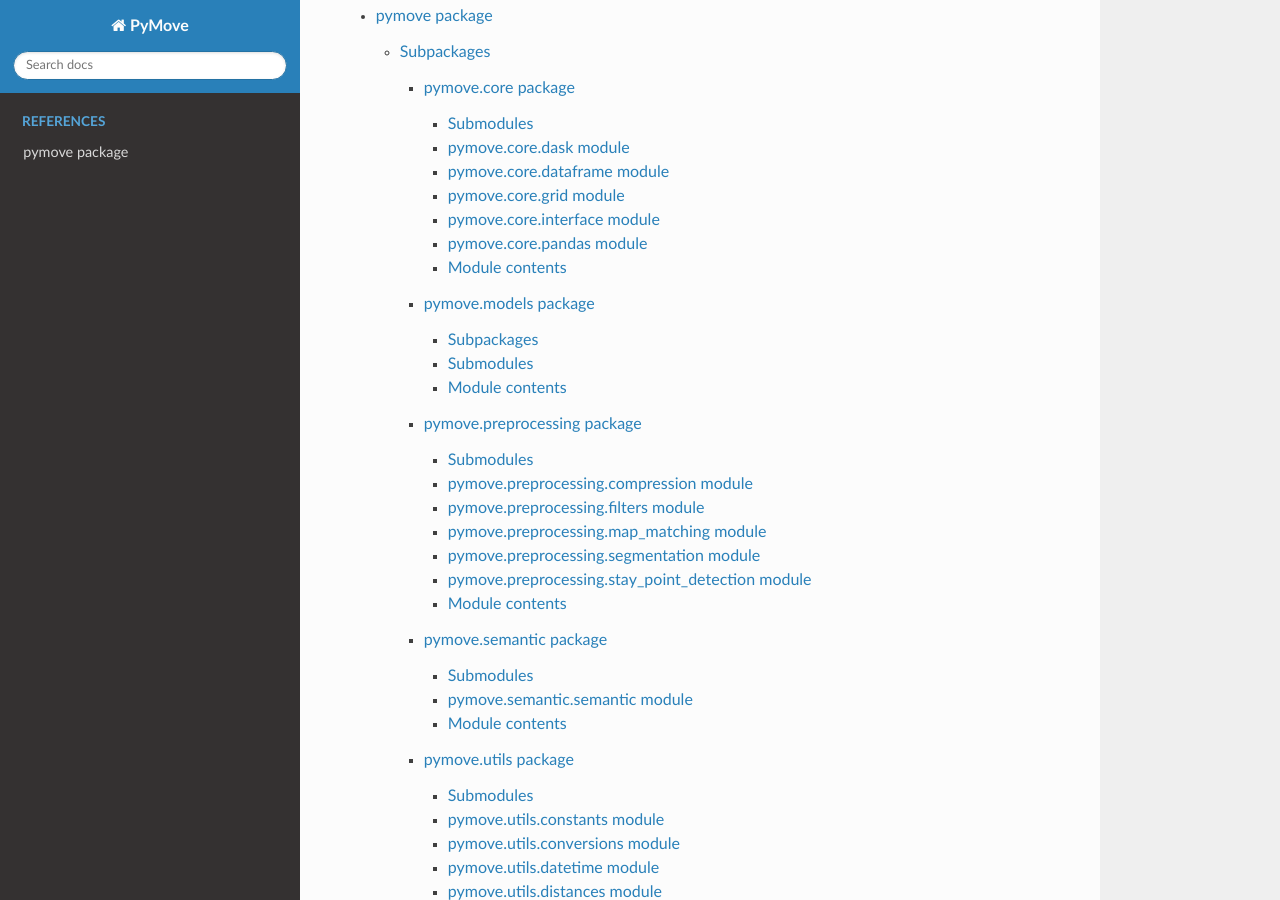
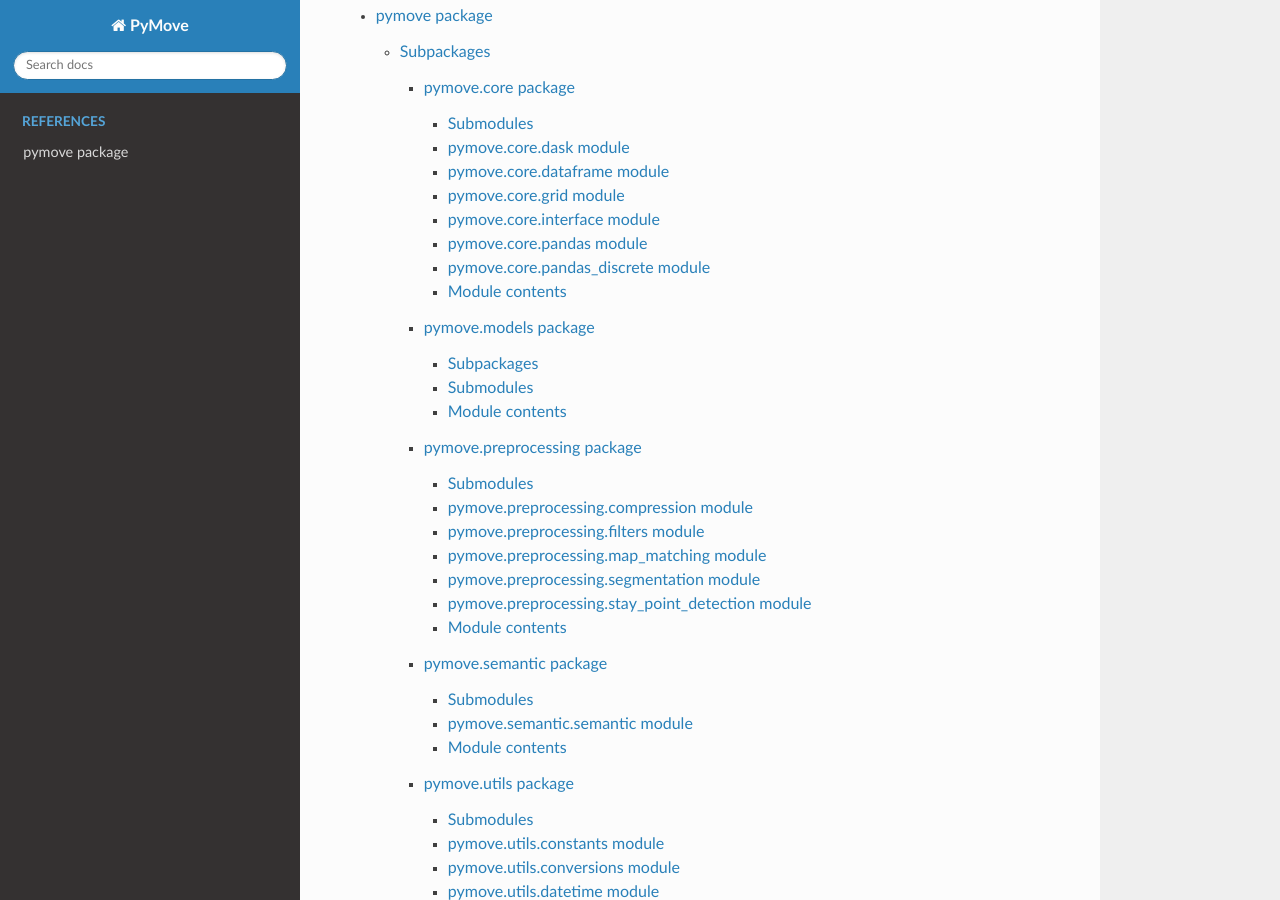
Before and after one commit to InsightLab/PyMove, a Sphinx documentation site: the page built from docs/index.rst, in a window 1280 px wide and 900 px high, scrolled down 1008 px. Built offline with Sphinx 7.4.7 and the Read the Docs theme 2.0.0, drawn with Linux system fonts in a browser that asks for light colours.

Commit message:
update docs
Former-commit-id: 96d639c675d0f109e377fa11f57bd72eadb69fc7

```diff
--- a/docs/references/pymove.core.rst
+++ b/docs/references/pymove.core.rst
@@ -44,6 +44,13 @@ pymove.core.pandas module
    :undoc-members:
    :show-inheritance:
 
+pymove.core.pandas_discrete module
+----------------------------------
+
+.. automodule:: pymove.core.pandas
+   :members:
+   :undoc-members:
+   :show-inheritance:
 
 Module contents
 ---------------
```
